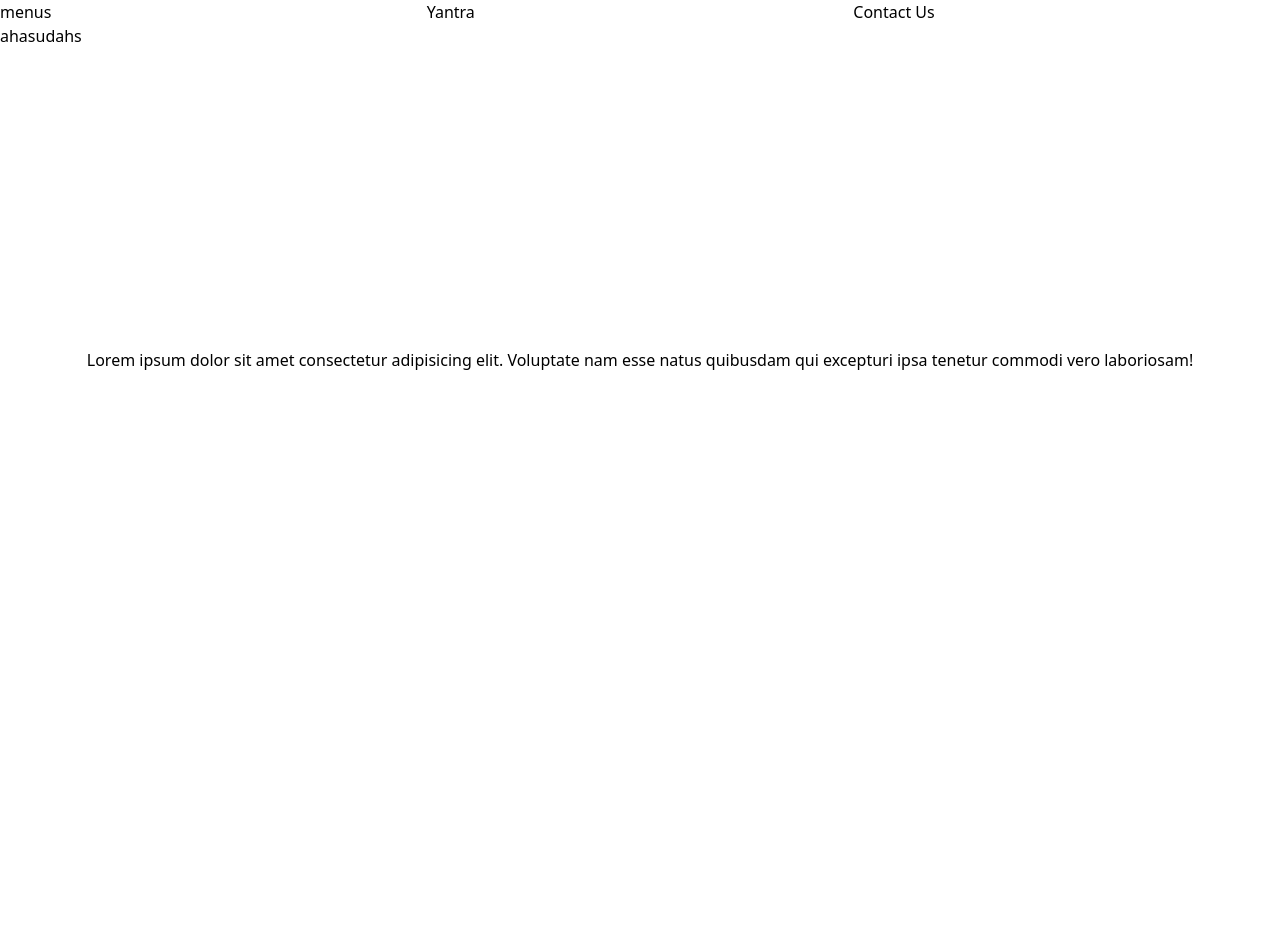
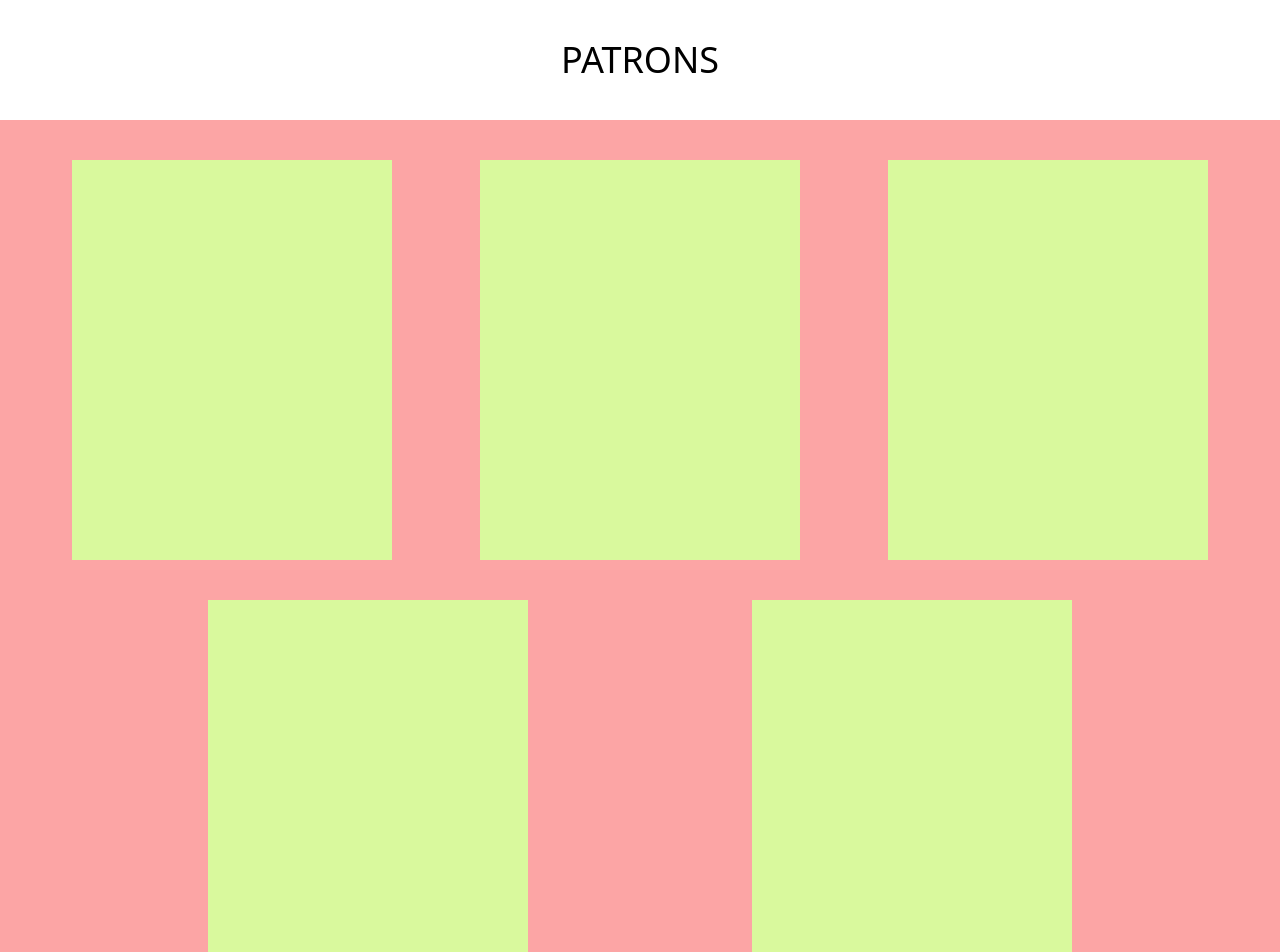
Before and after one commit to csivitu/yantra, a Next.js app: page / in a window 1280 px wide. Shown: the part 2160-3112 px from the top of the page. Before the commit the page ends 2560 px from the top, so only its background shows below. Built offline with nearby package versions, Linux system fonts and the light colour scheme.

Commit message:
feat: added patrons Section and TimeLine Section

```diff
--- /dev/null
+++ b/src/components/sections/landing-page-sections/patronsSection.tsx
@@ -0,0 +1,21 @@
+import PatronsCard from "@/components/uncommon/landing-page-cards/patronsCard";
+import React from "react";
+
+const PatronsSection = () => {
+  return (
+    <>
+      <div className="h-[15vh] text-4xl text-center flex justify-around items-center">
+        PATRONS
+      </div>
+      <div className="h-max py-10 bg-red-300 flex justify-evenly gap-4 gap-y-10  items-center flex-wrap">
+        <PatronsCard />
+        <PatronsCard />
+        <PatronsCard />
+        <PatronsCard />
+        <PatronsCard />
+      </div>
+    </>
+  );
+};
+
+export default PatronsSection;
--- /dev/null
+++ b/src/components/sections/landing-page-sections/timelineSection.tsx
@@ -0,0 +1,7 @@
+import React from "react";
+
+const TimelineSection = () => {
+  return <></>;
+};
+
+export default TimelineSection;
--- /dev/null
+++ b/src/components/uncommon/landing-page-cards/patronsCard.tsx
@@ -0,0 +1,11 @@
+import React from "react";
+
+const PatronsCard = () => {
+  return (
+    <>
+      <div className="h-[50vh] w-[25%] bg-lime-200"></div>
+    </>
+  );
+};
+
+export default PatronsCard;
--- a/src/pages/index.tsx
+++ b/src/pages/index.tsx
@@ -2,6 +2,8 @@ import Button from "@/components/common/button";
 import Footer from "@/components/common/footer";
 import Header from "@/components/common/header";
 import EventsSection from "@/components/sections/landing-page-sections/eventsSection";
+import PatronsSection from "@/components/sections/landing-page-sections/patronsSection";
+import TimelineSection from "@/components/sections/landing-page-sections/timelineSection";
 import Image from "next/image";
 
 export default function Home() {
@@ -9,6 +11,8 @@ export default function Home() {
     <>
       <Header />
       <EventsSection />
+      <TimelineSection />
+      <PatronsSection />
       <Footer />
     </>
   );
```
